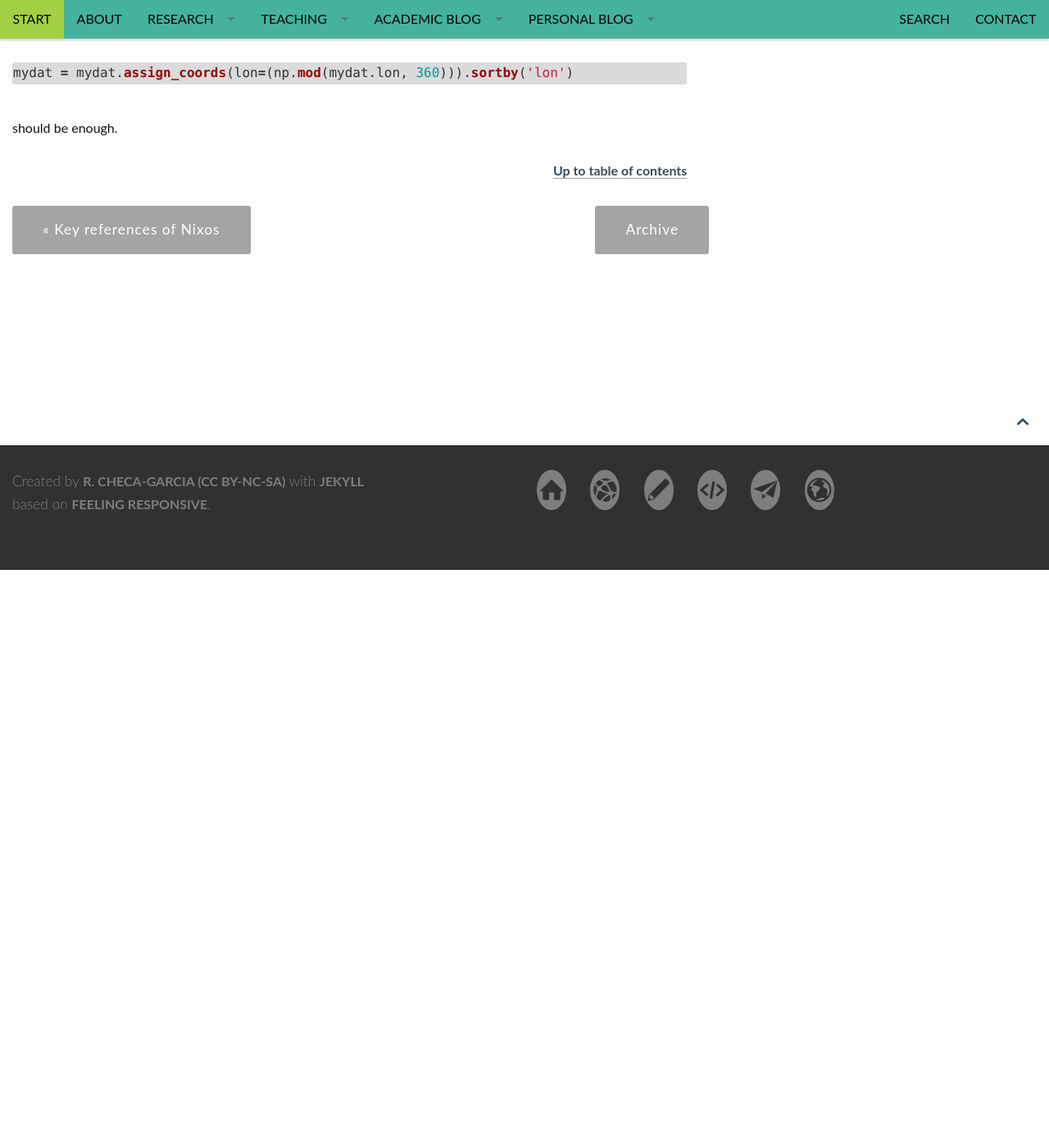
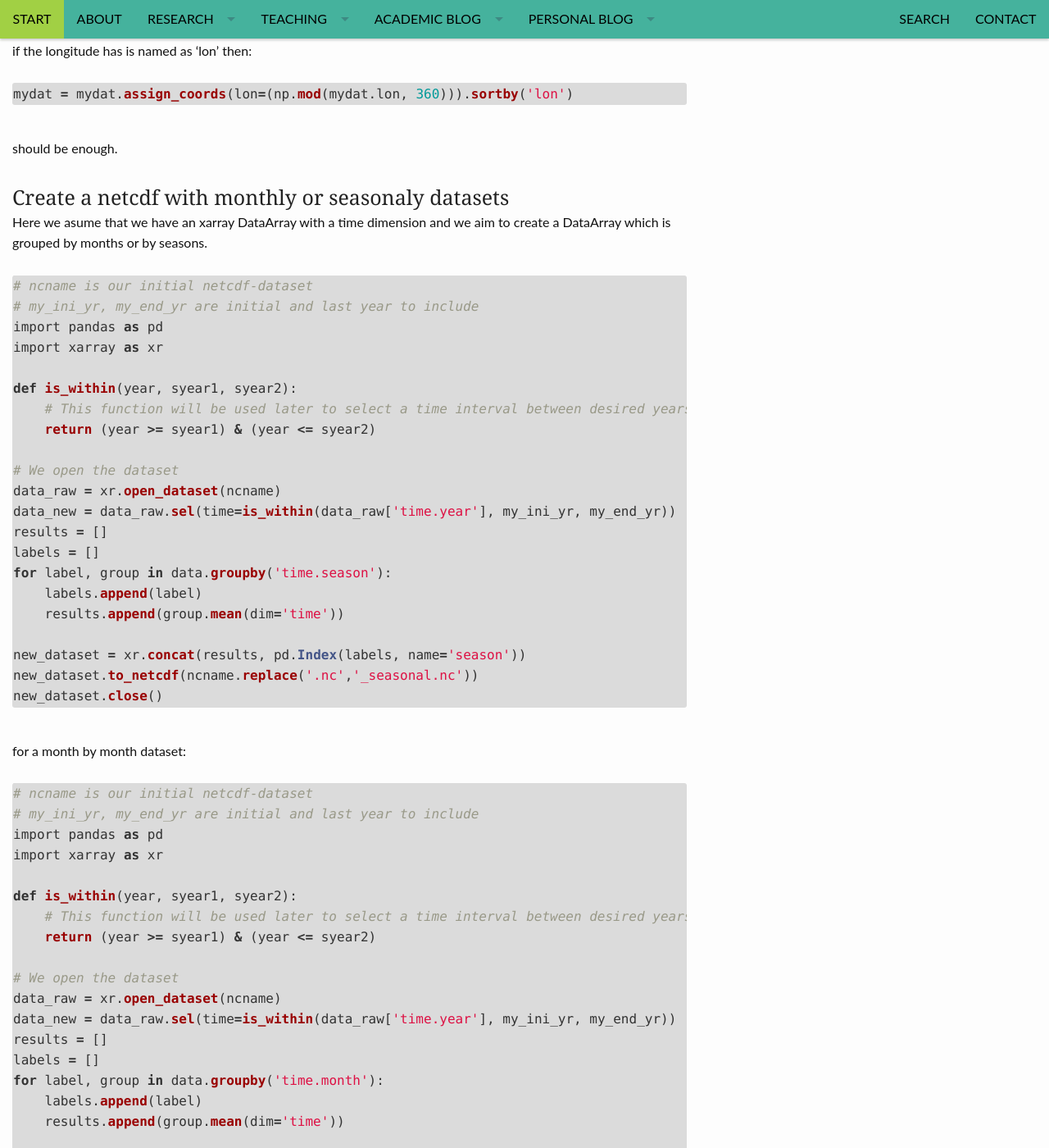
Before and after one commit to RCHG/rchg.github.io, a Jekyll site: the page built from _posts/2019-02-04-Geo-Python-Notes.md, in a window 1280 px wide and 1400 px high, scrolled down 2584 px. Shown: the whole window at 82% size. Built offline with Jekyll 4.4.1, drawn with Linux system fonts in a browser that asks for light colours; nearby versions of some CDN libraries; comment, search, counter and statistics services are not loaded; before the commit the page ends 3279 px from its top, so only the background shows below that; some of the changed text lies outside the part shown.

Commit message:
Update 2019-02-04-Geo-Python-Notes.md

```diff
--- a/_posts/2019-02-04-Geo-Python-Notes.md
+++ b/_posts/2019-02-04-Geo-Python-Notes.md
@@ -109,5 +109,62 @@ mydat = mydat.assign_coords(lon=(np.mod(mydat.lon, 360))).sortby('lon')
 should be enough.
 
 
+### Create a netcdf with monthly or seasonaly datasets
+
+Here we asume that we have an xarray DataArray with a time dimension and we aim to create a DataArray which is grouped by months or by seasons.
+
+{% highlight Python %}
+
+# ncname is our initial netcdf-dataset
+# my_ini_yr, my_end_yr are initial and last year to include
+import pandas as pd
+import xarray as xr
+
+def is_within(year, syear1, syear2):
+    # This function will be used later to select a time interval between desired years.
+    return (year >= syear1) & (year <= syear2)
+
+# We open the dataset
+data_raw = xr.open_dataset(ncname)
+data_new = data_raw.sel(time=is_within(data_raw['time.year'], my_ini_yr, my_end_yr))
+results = []
+labels = []
+for label, group in data.groupby('time.season'):
+    labels.append(label)
+    results.append(group.mean(dim='time'))
+
+new_dataset = xr.concat(results, pd.Index(labels, name='season'))
+new_dataset.to_netcdf(ncname.replace('.nc','_seasonal.nc'))
+new_dataset.close()
+{% endhighlight %}
+
+for a month by month dataset:
+
+{% highlight Python %}
+
+# ncname is our initial netcdf-dataset
+# my_ini_yr, my_end_yr are initial and last year to include
+import pandas as pd
+import xarray as xr
+
+def is_within(year, syear1, syear2):
+    # This function will be used later to select a time interval between desired years.
+    return (year >= syear1) & (year <= syear2)
+
+# We open the dataset
+data_raw = xr.open_dataset(ncname)
+data_new = data_raw.sel(time=is_within(data_raw['time.year'], my_ini_yr, my_end_yr))
+results = []
+labels = []
+for label, group in data.groupby('time.month'):
+    labels.append(label)
+    results.append(group.mean(dim='time'))
+
+new_dataset = xr.concat(results, pd.Index(labels, name='month'))
+new_dataset.to_netcdf(ncname.replace('.nc','_seasonal.nc'))
+new_dataset.close()
+{% endhighlight %}
+
+
 <small markdown="1">[Up to table of contents](#toc)</small>
 {: .text-right }
```
